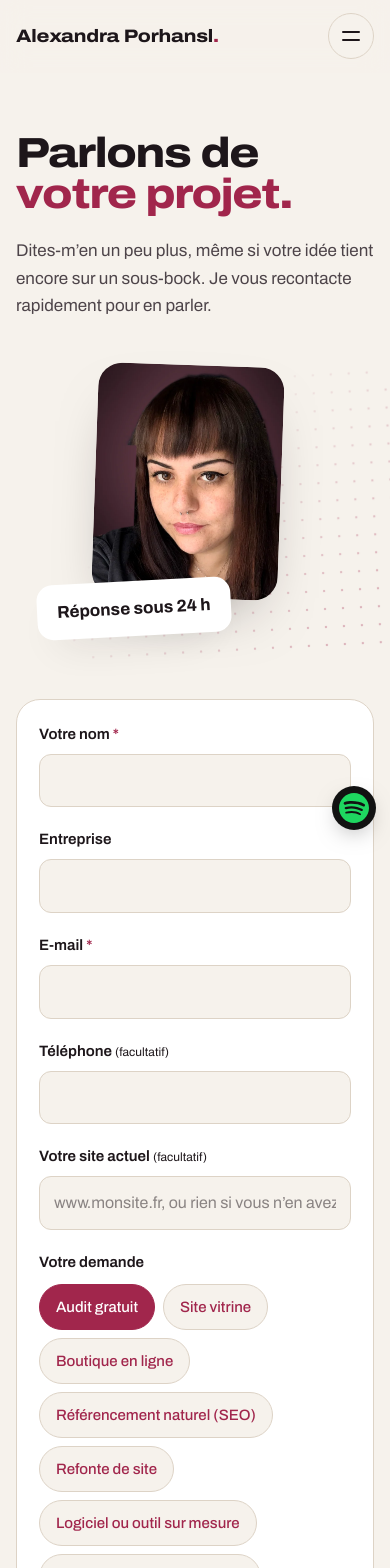
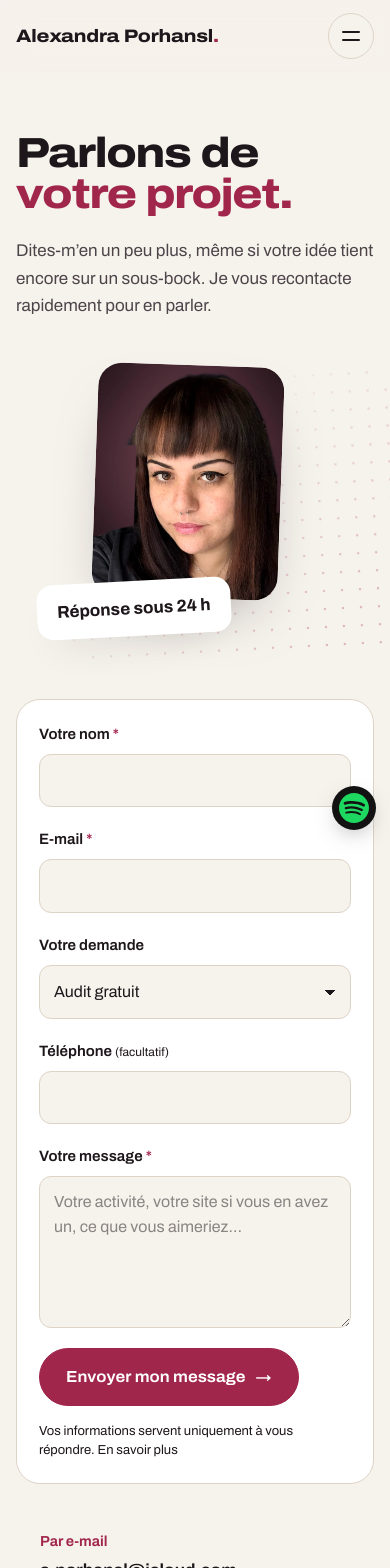
Before and after one commit to Alexsansdraps/portfolio, a Nuxt app: page /contact in a window 390 px wide. Shown: the top 1568 px of the page. Built offline with nearby package versions, Linux system fonts and the light colour scheme.

Commit message:
Formulaire de contact simplifié : nom, e-mail, demande (liste déroulante), téléphone facultatif, message

```diff
--- a/app/components/ContactForm.vue
+++ b/app/components/ContactForm.vue
@@ -59,14 +59,16 @@ async function envoyer(e: Event) {
           <input id="cf-nom" name="nom" type="text" autocomplete="name" required maxlength="120">
         </div>
         <div class="field">
-          <label for="cf-entreprise">Entreprise</label>
-          <input id="cf-entreprise" name="entreprise" type="text" autocomplete="organization" maxlength="160">
+          <label for="cf-email">E-mail <span aria-hidden="true">*</span></label>
+          <input id="cf-email" name="email" type="email" autocomplete="email" required maxlength="160">
         </div>
       </div>
       <div class="row two">
         <div class="field">
-          <label for="cf-email">E-mail <span aria-hidden="true">*</span></label>
-          <input id="cf-email" name="email" type="email" autocomplete="email" required maxlength="160">
+          <label for="cf-projet">Votre demande</label>
+          <select id="cf-projet" name="projet">
+            <option v-for="p in projets" :key="p" :value="p" :selected="p === props.projet">{{ p }}</option>
+          </select>
         </div>
         <div class="field">
           <label for="cf-tel">Téléphone <small>(facultatif)</small></label>
@@ -75,25 +77,10 @@ async function envoyer(e: Event) {
       </div>
 
       <div class="field">
-        <label for="cf-site-actuel">Votre site actuel <small>(facultatif)</small></label>
-        <input id="cf-site-actuel" name="site_actuel" type="text" inputmode="url" autocomplete="url" maxlength="300" placeholder="www.monsite.fr, ou rien si vous n’en avez pas encore">
-      </div>
-
-      <fieldset class="field">
-        <legend>Votre demande</legend>
-        <div class="choices">
-          <label v-for="p in projets" :key="p" class="choice">
-            <input type="radio" name="projet" :value="p" :checked="p === props.projet">
-            <span>{{ p }}</span>
-          </label>
-        </div>
-      </fieldset>
-
-      <div class="field">
         <label for="cf-message">Votre message <span aria-hidden="true">*</span></label>
         <textarea
-          id="cf-message" name="message" rows="6" required maxlength="5000"
-          placeholder="Votre activité, ce que vous aimeriez, un site qui vous plaît, une échéance…"
+          id="cf-message" name="message" rows="5" required maxlength="5000"
+          placeholder="Votre activité, votre site si vous en avez un, ce que vous aimeriez…"
         />
       </div>
 
@@ -113,8 +100,7 @@ async function envoyer(e: Event) {
           {{ etat === 'envoi' ? 'Envoi…' : 'Envoyer mon message' }} <span class="arr" aria-hidden="true">→</span>
         </button>
         <p class="cf-note">
-          Vos informations servent uniquement à vous répondre : elles ne sont ni stockées sur ce site, ni transmises à des tiers.
-          <NuxtLink to="/mentions-legales">En savoir plus</NuxtLink>
+          Vos informations servent uniquement à vous répondre. <NuxtLink to="/mentions-legales">En savoir plus</NuxtLink>
         </p>
       </div>
     </form>
@@ -129,26 +115,21 @@ async function envoyer(e: Event) {
 label, legend { font-weight: 620; font-size: 15px; }
 label span, legend span { color: var(--color-wine); }
 label small { font-weight: 400; color: var(--color-mute); }
-input[type="text"], input[type="email"], input[type="tel"], textarea {
+input[type="text"], input[type="email"], input[type="tel"], select, textarea {
   width: 100%; font: inherit; font-size: 16px; color: var(--color-ink);
   background: var(--color-paper); border: 1px solid var(--color-line); border-radius: 12px;
   padding: 13px 14px; transition: border-color .2s, background .2s;
 }
-textarea { resize: vertical; min-height: 150px; line-height: 1.55; }
-input:hover, textarea:hover { border-color: color-mix(in srgb, var(--color-ink) 30%, var(--color-line)); }
-input:focus, textarea:focus { outline: none; border-color: var(--color-wine); background: #fff; box-shadow: 0 0 0 3px var(--color-blush); }
-legend { margin-bottom: 10px; }
-.choices { display: flex; flex-wrap: wrap; gap: 8px; }
-.choice { position: relative; cursor: pointer; font-weight: 500; }
-.choice input { position: absolute; opacity: 0; inset: 0; cursor: pointer; }
-.choice span {
-  display: inline-block; padding: 10px 16px; border-radius: 999px;
-  border: 1px solid var(--color-line); background: var(--color-paper); font-size: 15px;
-  transition: background .2s, border-color .2s, color .2s;
+/* liste déroulante : flèche dessinée, même allure que les champs */
+select {
+  appearance: none; cursor: pointer; padding-right: 40px;
+  background-image: linear-gradient(45deg, transparent 50%, var(--color-ink) 50%), linear-gradient(-45deg, transparent 50%, var(--color-ink) 50%);
+  background-position: calc(100% - 20px) 52%, calc(100% - 15px) 52%;
+  background-size: 5px 5px; background-repeat: no-repeat;
 }
-.choice:hover span { border-color: var(--color-wine); }
-.choice input:checked + span { background: var(--color-wine); border-color: var(--color-wine); color: #fff; }
-.choice input:focus-visible + span { outline: 2px solid var(--color-wine); outline-offset: 3px; }
+textarea { resize: vertical; min-height: 140px; line-height: 1.55; }
+input:hover, select:hover, textarea:hover { border-color: color-mix(in srgb, var(--color-ink) 30%, var(--color-line)); }
+input:focus, select:focus, textarea:focus { outline: none; border-color: var(--color-wine); background-color: #fff; box-shadow: 0 0 0 3px var(--color-blush); }
 
 .hp { position: absolute; left: -9999px; width: 1px; height: 1px; overflow: hidden; }
 
--- a/app/pages/mentions-legales.vue
+++ b/app/pages/mentions-legales.vue
@@ -38,7 +38,7 @@ const sections = [
   {
     h: 'Formulaire de contact',
     p: [
-      'Les informations envoyées par le formulaire de contact (nom, entreprise, e-mail, téléphone facultatif, type de projet et message) sont transmises par e-mail à Alexandra Porhansl, uniquement pour répondre à votre demande et, le cas échéant, établir un devis.',
+      'Les informations envoyées par le formulaire de contact (nom, e-mail, téléphone facultatif, type de demande et message) sont transmises par e-mail à Alexandra Porhansl, uniquement pour répondre à votre demande et, le cas échéant, établir un devis.',
       'Elles ne sont pas enregistrées sur ce site, ne sont transmises à aucun tiers et ne servent à aucune prospection. Les échanges sont conservés le temps nécessaire au suivi de votre demande, puis au plus trois ans après le dernier contact.',
       `Vous pouvez à tout moment demander l’accès à vos données, leur rectification ou leur suppression en écrivant à ${business.email}. Vous pouvez aussi adresser une réclamation à la CNIL (www.cnil.fr).`,
     ],
```
